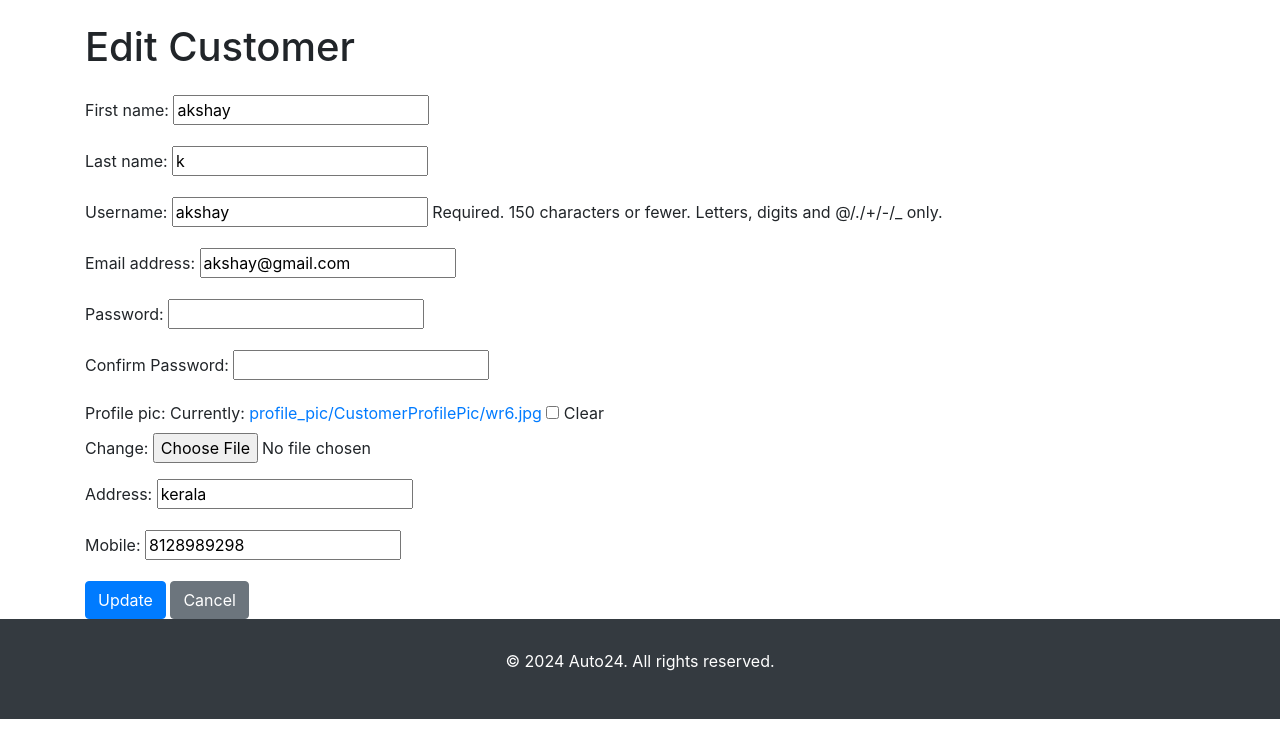
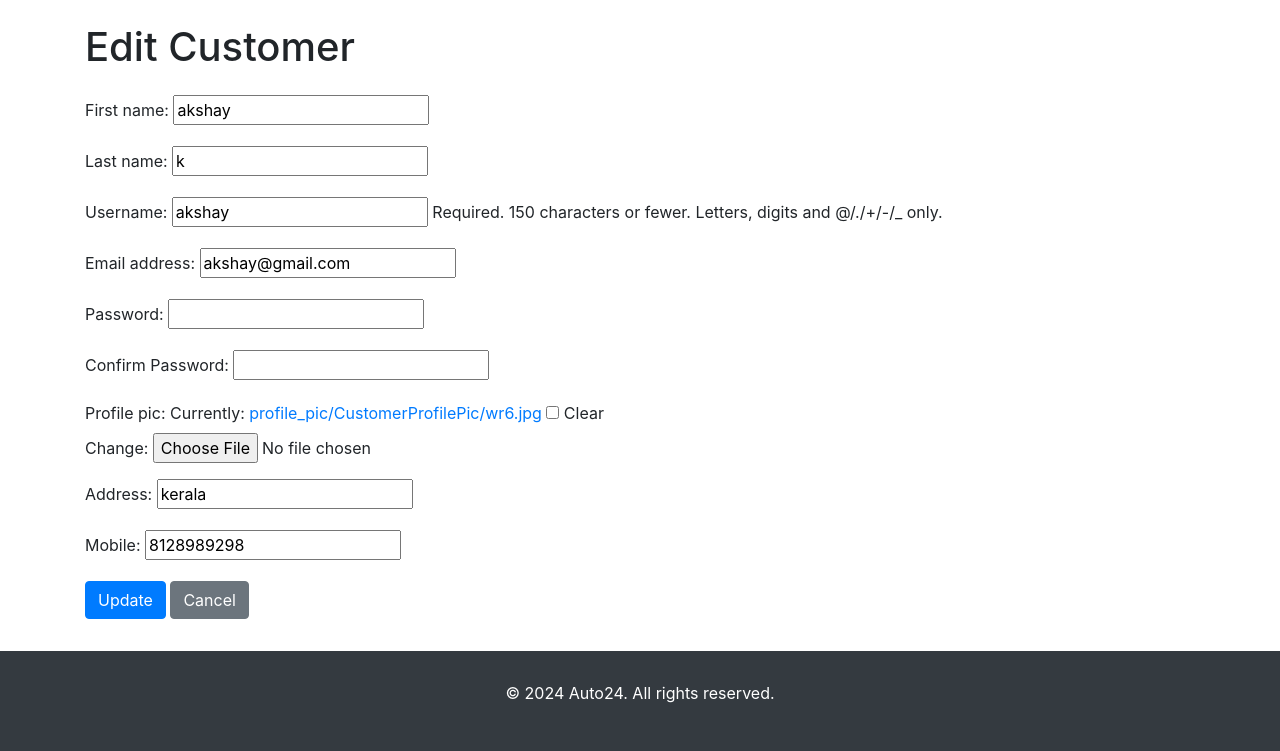
Before and after one commit to Akshay12kavungal/auto24, a Django app: page /edit-customer/2/ in a window 1280 px wide. Shown: the part 112-863 px from the top of the page. Before the commit the page ends 831 px from the top, so only its background shows below. Run offline with Django 5.2, Linux system fonts and the light colour scheme; a user stored in the database is signed in; data comes from the database, SQL or seed files in the repository; both versions use the stored data as it was after the commit; some libraries are stand-ins or nearby versions.

Commit message:
base template

```diff
--- a/templates/adminpage/base.html
+++ b/templates/adminpage/base.html
@@ -59,6 +59,7 @@
 
         main {
             flex: 1;
+            margin-bottom: 2rem;
         }
     </style>
 </head>
--- a/templates/base.html
+++ b/templates/base.html
@@ -59,6 +59,7 @@
 
         main {
             flex: 1;
+            margin-bottom: 2rem;
         }
     </style>
 </head>
--- a/templates/customer/base.html
+++ b/templates/customer/base.html
@@ -59,6 +59,7 @@
 
         main {
             flex: 1;
+            margin-bottom: 2rem;
         }
     </style>
 </head>
--- a/templates/mechanic/base.html
+++ b/templates/mechanic/base.html
@@ -59,6 +59,7 @@
 
         main {
             flex: 1;
+            margin-bottom: 2rem; /* add margin-bottom to main */
         }
     </style>
 </head>
@@ -81,15 +82,12 @@
                         <li class="nav-item">
                             <a class="nav-link" href="{% url 'completed_work' %}">Completed Work</a>
                         </li>
-
                         <li class="nav-item">
                             <a class="nav-link" href="{% url 'view_mechanic_profile' %}">Profile</a>
                         </li>
-
                         <li class="nav-item">
                             <a class="nav-link" href="{% url 'mechanic_logout' %}">Logout</a>
                         </li>
-
                         <!-- Add more navigation links here -->
                     </ul>
                 </div>
```
Also changed, not shown: db.sqlite3.
